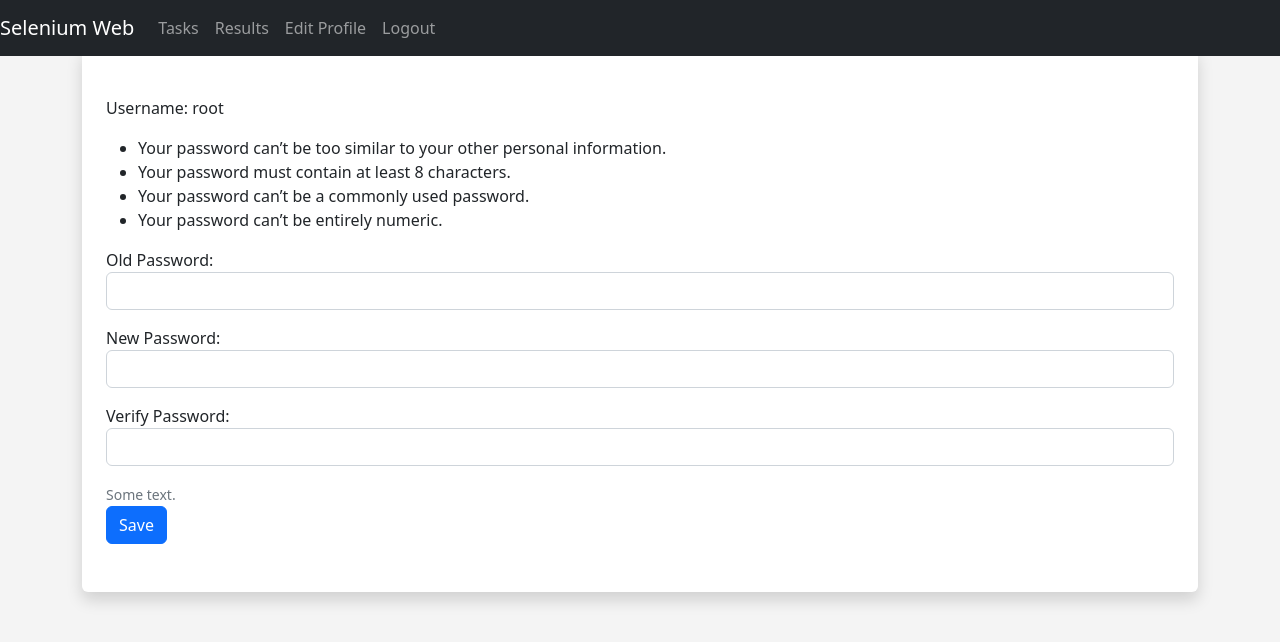
After one commit to Dan-Abr/selenium-web, a Django app: page /password/ in a window 1280 px wide. The commit adds this page. Shown: the top 642 px of the page. Run offline with Django 3.2, Linux system fonts and the light colour scheme; a user stored in the database is signed in; parts of the project's set-up code (start-up, migrations or seed data) failed here and were passed over.

Commit message:
feat: allow users to update profile and password

```diff
--- a/core_app/forms.py
+++ b/core_app/forms.py
@@ -1,16 +1,16 @@
 # Django
 from django import forms
 from django.contrib.auth.models import User
-from django.contrib.auth.forms import UserCreationForm
+from django.contrib.auth.forms import UserCreationForm, UserChangeForm, PasswordChangeForm
 
 # local Django
 from .models import *
 
 
 class UserRegisterForm(UserCreationForm):
-    # email = forms.CharField(widget=forms.PasswordInput())
-    password1 = forms.CharField(widget=forms.PasswordInput(attrs={'class':'form-control'}))
-    password2 = forms.CharField(widget=forms.PasswordInput(attrs={'class':'form-control'}))
+    email = forms.EmailField(widget=forms.EmailInput(attrs={'class': 'form-control'}))
+    password1 = forms.CharField(widget=forms.PasswordInput(attrs={'class':'form-control', 'type': 'password'}))
+    password2 = forms.CharField(widget=forms.PasswordInput(attrs={'class':'form-control', 'type': 'password'}))
 
     def __init__(self, *args, **kwargs):
         # Label with uppercase
@@ -20,13 +20,53 @@ class UserRegisterForm(UserCreationForm):
 
     class Meta:
         model = User
-        fields = ['username', 'password1', 'password2']
+        fields = ['email', 'username', 'password1', 'password2']
         # Style with Bootstrap
         widgets = {
             'username': forms.TextInput(attrs={'class': 'form-control'}),
             'password1': forms.PasswordInput(attrs={'class': 'form-control'}),
             'password2': forms.PasswordInput(attrs={'class': 'form-control'}),
             }
+
+
+class UserSettingsForm(UserChangeForm):
+    email = forms.EmailField(widget=forms.EmailInput(attrs={'class': 'form-control'}))
+
+    class Meta:
+        model = User
+        fields = ['email']
+        exclude = ['username', 'password1', 'password2']
+
+
+class UserPasswordChangeForm(PasswordChangeForm):
+    old_password = forms.CharField(widget=forms.PasswordInput(attrs={'class':'form-control', 'type': 'password'}))
+    new_password1 = forms.CharField(widget=forms.PasswordInput(attrs={'class':'form-control', 'type': 'password'}))
+    new_password2 = forms.CharField(widget=forms.PasswordInput(attrs={'class':'form-control', 'type': 'password'}))
+
+    def __init__(self, *args, **kwargs):
+        # Label with uppercase
+        super(PasswordChangeForm, self).__init__(*args, **kwargs)
+        self.fields['old_password'].label = "Old Password"
+        self.fields['new_password1'].label = "New Password"
+        self.fields['new_password2'].label = "Verify Password"
+
+    class Meta:
+        model = User
+        fields = ['old_password', 'password1', 'password2']
+        # Style with Bootstrap
+        widgets = {
+            'old_password': forms.TextInput(attrs={'class': 'form-control', 'type': 'password'}),
+            'new_password1': forms.PasswordInput(attrs={'class': 'form-control', 'type': 'password'}),
+            'new_password2': forms.PasswordInput(attrs={'class': 'form-control', 'type': 'password'}),
+            }
+
+# class UserChangePasswordForm(PasswordChangeForm):
+#     email = forms.EmailField(widget=forms.EmailInput(attrs={'class': 'form-control'}))
+
+#     class Meta:
+#         model = User
+#         fields = ['email']
+#         exclude = ['username', 'password1', 'password2']
 
 
 class UserLoginForm(forms.Form):
--- /dev/null
+++ b/core_app/templates/core_app/auth/change-password.html
@@ -0,0 +1,31 @@
+{% extends "../layout/base.html" %}
+
+{% block content %}
+<div class="shadow mt-5 p-4 py-5 bg-body rounded">
+    <p>Username: {{ request.user.username }}</p>
+    <ul>
+    <li>
+    Your password can’t be too similar to your other personal information.
+    </li>
+    <li>
+    Your password must contain at least 8 characters.
+    </li>
+    <li>
+    Your password can’t be a commonly used password.
+    </li>
+    <li>
+    Your password can’t be entirely numeric.
+    </li>
+    </ul>
+    <form id="change_password__form" method="post" enctype="multipart/form-data">
+        {% csrf_token %}
+
+        <div class="form-group">
+            {{ form.as_p }}
+            <small id="emailHelp" class="form-text text-muted">Some text.</small>
+        </div>
+        <button type="submit" class="btn btn-primary">Save</button>
+    </form>
+
+</div>
+{% endblock content %}
--- a/core_app/templates/core_app/layout/navbar.html
+++ b/core_app/templates/core_app/layout/navbar.html
@@ -14,7 +14,7 @@
           <a class="nav-link" href="{% url "e2e-test-results-list" %}">Results</a>
         </li>
         <li class="nav-item">
-          <p class="nav-link">Settings</p>
+          <a class="nav-link" href="{% url "user-settings" %}">Edit Profile</a>
         </li>
         <li class="nav-item">
           <a class="nav-link" href="{% url "user-logout" %}">Logout</a>
--- a/core_app/urls.py
+++ b/core_app/urls.py
@@ -24,23 +24,29 @@ from .views.views_auth import *
 
 urlpatterns = [
     # Auth
-    path('register/', UserRegisterPageView.as_view(), name='user-register'),
-    path('login/', UserLoginPageView.as_view(), name='user-login'),
+    path('register/', UserRegisterView.as_view(), name='user-register'),
+    path('login/', UserLoginView.as_view(), name='user-login'),
     path('logout/',
-         login_required(login_url='/login/')(UserLogoutPageView.as_view()),
+         login_required(login_url='/login/')(UserLogoutView.as_view()),
          name='user-logout'),
+    path('user-settings/',
+         login_required(login_url='/login/')(UserSettingsView.as_view()),
+         name='user-settings'),
+    path('password/',
+         login_required(login_url='/login/')(UserPasswordChangeView.as_view()),
+         name='user-change-password'),
 
     # App
     path('',
          login_required(login_url='/login/')(E2ETestResultsListView.as_view()),
          name='e2e-test-results-list'),
     path('add-test/',
-         login_required(login_url='/login/')(AddE2ETest.as_view()),
+         login_required(login_url='/login/')(AddE2ETestView.as_view()),
          name='add-e2e-test'),
     path('edit-test/<int:pk>',
-         login_required(login_url='/login/')(EditE2ETest.as_view()),
+         login_required(login_url='/login/')(EditE2ETestView.as_view()),
          name='edit-e2e-test'),
     path('edit-test/<int:pk>/delete',
-         login_required(login_url='/login/')(DeleteE2ETest.as_view()),
+         login_required(login_url='/login/')(DeleteE2ETestView.as_view()),
          name='delete-e2e-test'),
 ]
--- a/core_app/views/views_auth.py
+++ b/core_app/views/views_auth.py
@@ -5,26 +5,45 @@ from django.contrib.auth.forms import AuthenticationForm
 from django.contrib.auth import authenticate, login, logout
 from django.http import HttpResponse
 from django.views import View
-from django.views.generic.edit import CreateView
+from django.views.generic.edit import CreateView, UpdateView
+from django.contrib.auth.views import PasswordChangeView
 from django.contrib.messages.views import SuccessMessageMixin
 from django.contrib.auth.mixins import LoginRequiredMixin
 
 # local Django
 from ..forms import *
 
-
+LOGIN_TEMPLATE = 'core_app/auth/login.html'
 REGISTER_TEMPLATE = 'core_app/auth/register.html'
-LOGIN_TEMPLATE = 'core_app/auth/login.html'
+SETTINGS_TEMPLATE = 'core_app/auth/user-settings.html'
+CHANGE_PASSWORD_TEMPLATE = 'core_app/auth/change-password.html'
 
 
-class UserRegisterPageView(SuccessMessageMixin, CreateView):
+class UserRegisterView(SuccessMessageMixin, CreateView):
   template_name = REGISTER_TEMPLATE
   success_url = reverse_lazy('user-login')
   form_class = UserRegisterForm
   success_message = "Your profile was created successfully"
 
 
-class UserLoginPageView(View):
+class UserPasswordChangeView(PasswordChangeView):
+    template_name = CHANGE_PASSWORD_TEMPLATE
+    success_url = reverse_lazy('user-change-password')
+    form_class = UserPasswordChangeForm
+    success_message = "Your profile was changed successfully"
+
+
+class UserSettingsView(LoginRequiredMixin, UpdateView):
+  template_name = SETTINGS_TEMPLATE
+  success_url = reverse_lazy('user-settings')
+  form_class = UserSettingsForm
+
+  def get_object(self):
+    # Send the user's data to fill the form
+    return self.request.user
+
+
+class UserLoginView(View):
     def get(self, request, *args, **kwargs):
         user_login__form = AuthenticationForm
 
@@ -55,7 +74,7 @@ class UserLoginPageView(View):
             return HttpResponse('Invalid Form')
 
 
-class UserLogoutPageView(View, LoginRequiredMixin):
+class UserLogoutView(View, LoginRequiredMixin):
     def get(self, request, *args, **kwargs):
         """Logout the user. Then, redirect to the login page.
         """
--- a/core_app/views/views_crawler.py
+++ b/core_app/views/views_crawler.py
@@ -24,7 +24,7 @@ EDIT_TEST_TEMPLATE = 'core_app/pages/edit_e2e_test.html'
 DELETE_TEST_CONFIRM_TEMPLATE = 'core_app/pages/e2e_test_confirm_delete.html'
 
 
-class AddE2ETest(LoginRequiredMixin, View):
+class AddE2ETestView(LoginRequiredMixin, View):
     """Render scheduled tests and allow adding new tests.
     The class has two methods:
     GET - get all scheduled e2e-tests.
@@ -97,7 +97,7 @@ class AddE2ETest(LoginRequiredMixin, View):
         return redirect(reverse('add-e2e-test'))
 
 
-class EditE2ETest(LoginRequiredMixin, View):
+class EditE2ETestView(LoginRequiredMixin, View):
     """Render a scheduled test and allow to edit it.
     The class has two methods:
     GET - get a scheduled e2e-test.
@@ -167,7 +167,7 @@ class EditE2ETest(LoginRequiredMixin, View):
         return render(request, EDIT_TEST_TEMPLATE, context)
 
 
-class DeleteE2ETest(LoginRequiredMixin, View):
+class DeleteE2ETestView(LoginRequiredMixin, View):
     def get(self, request, *args, **kwargs):
         # Get the chosen e2e-test with its current settings (fields)
         e2e_test_pk = self.kwargs.get('pk')
```
Also changed, not shown: core_app/templates/core_app/auth/user-settings.html (added, +17 -0 lines), core_app/tests/test_forms.py (+1 -0 lines), core_app/tests/test_models.py (+1 -1 lines), core_app/tests/test_views.py (+19 -2 lines), db.sqlite3.
